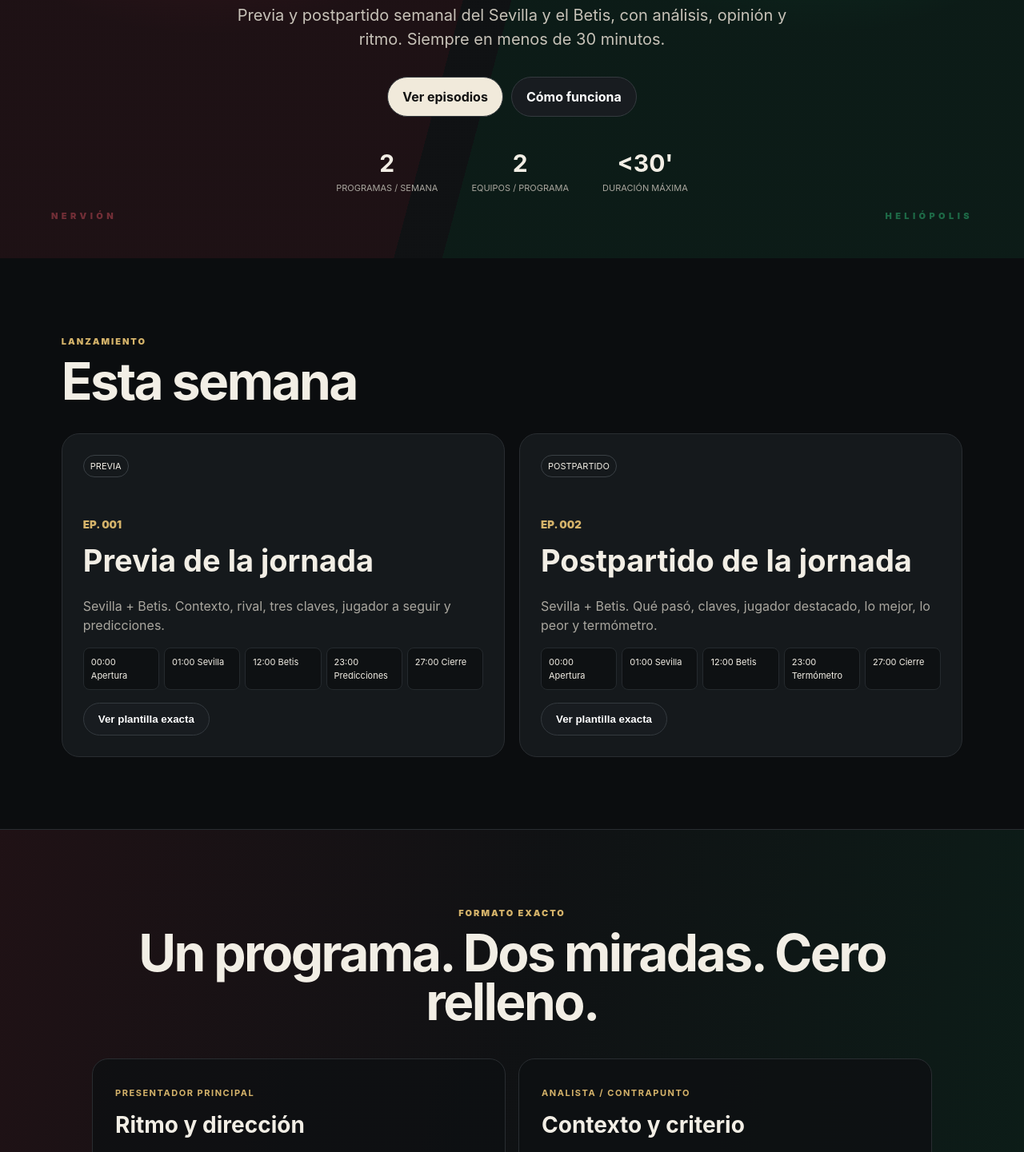
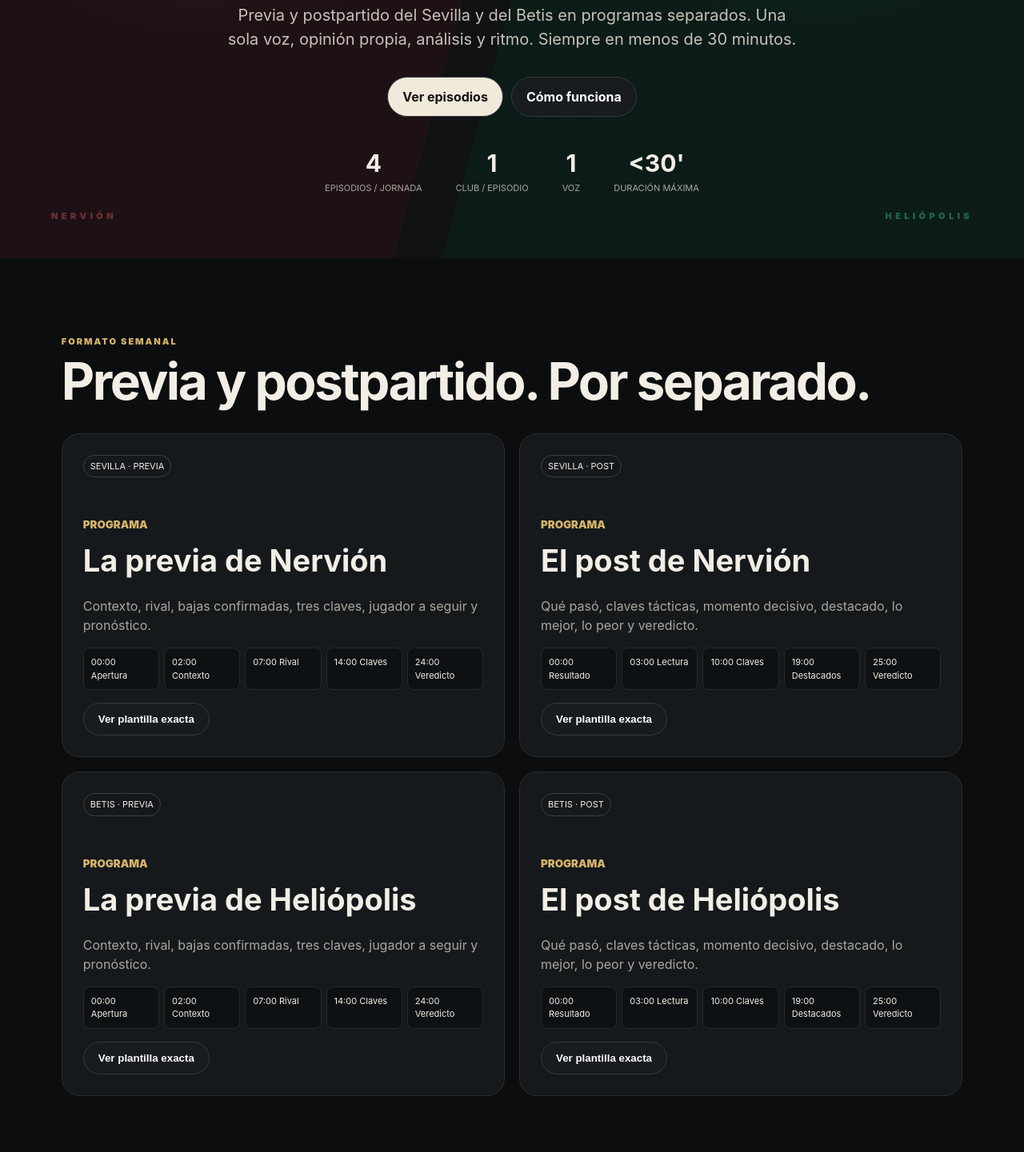
Before and after one commit to AntonioValere1990/Nervion-Heliopolis, a React app: page index.html in a window 1280 px wide. Shown: the part 625-2066 px from the top of the page at 80% size. Built offline with nearby package versions, Linux system fonts and the light colour scheme.

Commit message:
Adaptar la web al formato de programas separados y una sola voz

```diff
--- a/index.html
+++ b/index.html
@@ -1,10 +1,18 @@
 <!doctype html>
 <html lang="es">
 <head>
-<meta charset="utf-8"><meta name="viewport" content="width=device-width,initial-scale=1">
+<meta charset="utf-8">
+<meta name="viewport" content="width=device-width,initial-scale=1">
 <title>Nervión & Heliópolis</title>
-<meta name="description" content="Podcast independiente del Sevilla y el Betis. Previa y postpartido semanal en menos de 30 minutos.">
-<link rel="icon" href="favicon.svg"><link rel="stylesheet" href="styles.css">
+<meta name="description" content="Podcast independiente del Sevilla y el Betis. Previa y postpartido por separado, con una sola voz y siempre en menos de 30 minutos.">
+<link rel="canonical" href="https://podcast-nervionyheliopolis.github.io/NervionyHeliopolis/">
+<meta property="og:title" content="Nervión & Heliópolis">
+<meta property="og:description" content="Dos colores. Una ciudad. Todo el fútbol. Previa y postpartido del Sevilla y el Betis por separado.">
+<meta property="og:type" content="website">
+<meta property="og:url" content="https://podcast-nervionyheliopolis.github.io/NervionyHeliopolis/">
+<meta name="twitter:card" content="summary">
+<link rel="icon" href="favicon.svg">
+<link rel="stylesheet" href="styles.css">
 </head>
 <body>
 <header>
@@ -17,43 +25,45 @@
   <div class="hero-copy">
     <span class="eyebrow">PODCAST DE FÚTBOL SEVILLANO</span>
     <h1>Dos colores.<br><em>Una ciudad.</em><br>Todo el fútbol.</h1>
-    <p>Previa y postpartido semanal del Sevilla y el Betis, con análisis, opinión y ritmo. Siempre en menos de 30 minutos.</p>
+    <p>Previa y postpartido del Sevilla y del Betis en programas separados. Una sola voz, opinión propia, análisis y ritmo. Siempre en menos de 30 minutos.</p>
     <div class="actions"><a href="#episodios" class="btn light">Ver episodios</a><a href="#formato" class="btn">Cómo funciona</a></div>
-    <div class="stats"><div><b>2</b><span>programas / semana</span></div><div><b>2</b><span>equipos / programa</span></div><div><b>&lt;30'</b><span>duración máxima</span></div></div>
+    <div class="stats"><div><b>4</b><span>episodios / jornada</span></div><div><b>1</b><span>club / episodio</span></div><div><b>1</b><span>voz</span></div><div><b>&lt;30'</b><span>duración máxima</span></div></div>
   </div>
   <span class="side left">NERVIÓN</span><span class="side right">HELIÓPOLIS</span>
 </section>
 
 <section id="episodios" class="section">
-  <span class="eyebrow">LANZAMIENTO</span><h2>Esta semana</h2>
+  <span class="eyebrow">FORMATO SEMANAL</span><h2>Previa y postpartido. Por separado.</h2>
   <div class="cards">
-    <article class="card"><span class="pill">PREVIA</span><small>EP. 001</small><h3>Previa de la jornada</h3><p>Sevilla + Betis. Contexto, rival, tres claves, jugador a seguir y predicciones.</p><ol><li>00:00 Apertura</li><li>01:00 Sevilla</li><li>12:00 Betis</li><li>23:00 Predicciones</li><li>27:00 Cierre</li></ol><button data-open="previa">Ver plantilla exacta</button></article>
-    <article class="card"><span class="pill">POSTPARTIDO</span><small>EP. 002</small><h3>Postpartido de la jornada</h3><p>Sevilla + Betis. Qué pasó, claves, jugador destacado, lo mejor, lo peor y termómetro.</p><ol><li>00:00 Apertura</li><li>01:00 Sevilla</li><li>12:00 Betis</li><li>23:00 Termómetro</li><li>27:00 Cierre</li></ol><button data-open="post">Ver plantilla exacta</button></article>
+    <article class="card"><span class="pill">SEVILLA · PREVIA</span><small>PROGRAMA</small><h3>La previa de Nervión</h3><p>Contexto, rival, bajas confirmadas, tres claves, jugador a seguir y pronóstico.</p><ol><li>00:00 Apertura</li><li>02:00 Contexto</li><li>07:00 Rival</li><li>14:00 Claves</li><li>24:00 Veredicto</li></ol><button data-open="previa">Ver plantilla exacta</button></article>
+    <article class="card"><span class="pill">SEVILLA · POST</span><small>PROGRAMA</small><h3>El post de Nervión</h3><p>Qué pasó, claves tácticas, momento decisivo, destacado, lo mejor, lo peor y veredicto.</p><ol><li>00:00 Resultado</li><li>03:00 Lectura</li><li>10:00 Claves</li><li>19:00 Destacados</li><li>25:00 Veredicto</li></ol><button data-open="post">Ver plantilla exacta</button></article>
+    <article class="card"><span class="pill">BETIS · PREVIA</span><small>PROGRAMA</small><h3>La previa de Heliópolis</h3><p>Contexto, rival, bajas confirmadas, tres claves, jugador a seguir y pronóstico.</p><ol><li>00:00 Apertura</li><li>02:00 Contexto</li><li>07:00 Rival</li><li>14:00 Claves</li><li>24:00 Veredicto</li></ol><button data-open="previa">Ver plantilla exacta</button></article>
+    <article class="card"><span class="pill">BETIS · POST</span><small>PROGRAMA</small><h3>El post de Heliópolis</h3><p>Qué pasó, claves tácticas, momento decisivo, destacado, lo mejor, lo peor y veredicto.</p><ol><li>00:00 Resultado</li><li>03:00 Lectura</li><li>10:00 Claves</li><li>19:00 Destacados</li><li>25:00 Veredicto</li></ol><button data-open="post">Ver plantilla exacta</button></article>
   </div>
 </section>
 
 <section id="formato" class="format">
-  <span class="eyebrow">FORMATO EXACTO</span><h2>Un programa. Dos miradas. Cero relleno.</h2>
+  <span class="eyebrow">FORMATO EXACTO</span><h2>Un episodio. Una voz. Cero relleno.</h2>
   <div class="hosts">
-    <article><b>PRESENTADOR PRINCIPAL</b><h3>Ritmo y dirección</h3><p>Abre, presenta los temas, controla los tiempos, lanza preguntas, hace transiciones y cierra.</p></article>
-    <article><b>ANALISTA / CONTRAPUNTO</b><h3>Contexto y criterio</h3><p>Aporta lectura táctica, datos, matices, jugador clave, opinión razonada y veredicto.</p></article>
+    <article><b>PRESENTADOR ÚNICO</b><h3>Opinión con ritmo</h3><p>Una sola persona conduce todo el episodio: abre, contextualiza, analiza, opina, marca los tiempos y cierra.</p></article>
+    <article><b>GUION CRONOMETRADO</b><h3>Menos de 30 minutos</h3><p>Cada bloque tiene una función concreta. Sin conversaciones artificiales, sin relleno y sin repetir información.</p></article>
   </div>
 </section>
 
 <section class="clubs">
-  <article id="sevilla" class="club sevilla"><span class="mono">SFC</span><span class="eyebrow">NERVIÓN</span><h2>Sevilla FC</h2><p>Previa, postpartido, claves tácticas, protagonistas y lectura de la semana.</p><ul><li>Contexto y momento</li><li>Tres claves</li><li>Jugador a seguir</li><li>Veredicto</li></ul></article>
-  <article id="betis" class="club betis"><span class="mono">RBB</span><span class="eyebrow">HELIÓPOLIS</span><h2>Real Betis</h2><p>Previa, postpartido, claves tácticas, protagonistas y lectura de la semana.</p><ul><li>Contexto y momento</li><li>Tres claves</li><li>Jugador a seguir</li><li>Veredicto</li></ul></article>
+  <article id="sevilla" class="club sevilla"><span class="mono">SFC</span><span class="eyebrow">NERVIÓN</span><h2>Sevilla FC</h2><p>Programa propio de previa y programa propio de postpartido.</p><ul><li>Actualidad y contexto</li><li>Tres claves del partido</li><li>Jugador a seguir o destacado</li><li>Opinión y veredicto final</li></ul></article>
+  <article id="betis" class="club betis"><span class="mono">RBB</span><span class="eyebrow">HELIÓPOLIS</span><h2>Real Betis</h2><p>Programa propio de previa y programa propio de postpartido.</p><ul><li>Actualidad y contexto</li><li>Tres claves del partido</li><li>Jugador a seguir o destacado</li><li>Opinión y veredicto final</li></ul></article>
 </section>
 
 <section id="metodo" class="section">
   <span class="eyebrow">REDACCIÓN</span><h2>La metodología</h2><p class="lead">Información verificada primero. Opinión después.</p>
   <div class="steps"><div><b>01</b>Fuentes oficiales</div><div><b>02</b>3–5 temas clave</div><div><b>03</b>Guion cronometrado</div><div><b>04</b>Grabación</div><div><b>05</b>Edición</div><div><b>06</b>Publicación</div><div><b>07</b>Clips</div><div><b>08</b>Medición</div></div>
-  <p class="rule"><b>Regla editorial:</b> mismo tiempo base para ambos clubes. Si uno no juega, ese tramo pasa a actualidad o análisis.</p>
+  <p class="rule"><b>Regla editorial:</b> Sevilla y Betis tienen programas separados y el mismo estándar de profundidad, duración y exigencia informativa.</p>
 </section>
 
 <section id="patrocinio" class="sponsor">
-  <div><span class="eyebrow">PATROCINIO</span><h2>Una marca local dentro de una conversación local.</h2><p>Espacios disponibles en apertura, “3 claves”, termómetro, clips y newsletter. Audiencia en fase de lanzamiento.</p></div>
-  <a class="btn light" href="mailto:contacto@nervionheliopolis.es?subject=Patrocinio">Quiero patrocinar</a>
+  <div><span class="eyebrow">PATROCINIO</span><h2>Una marca local dentro de una conversación local.</h2><p>Espacios disponibles en apertura, bloques de análisis, cierre y clips. Audiencia en fase de lanzamiento.</p></div>
+  <span class="btn light" aria-disabled="true">Contacto próximamente</span>
 </section>
 </main>
 
```
